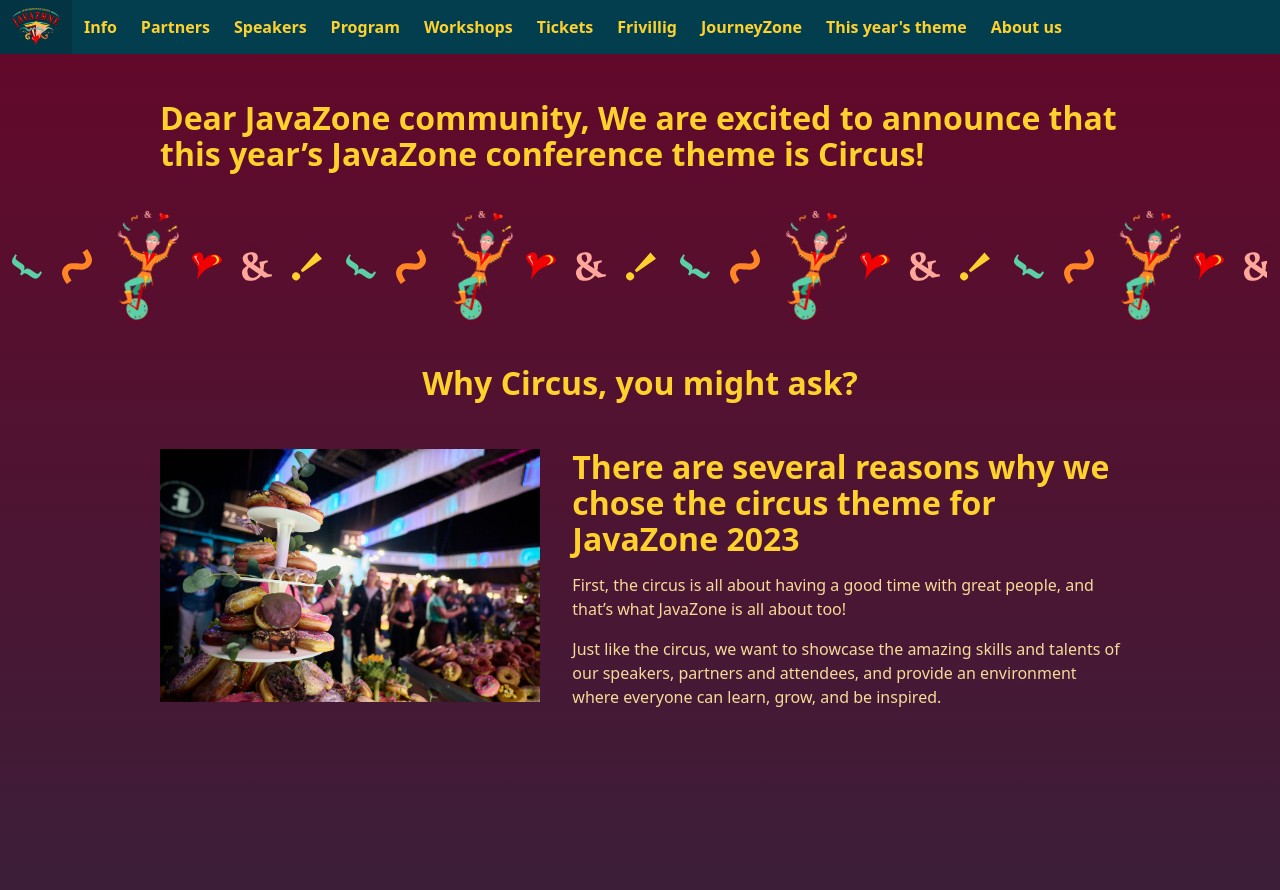
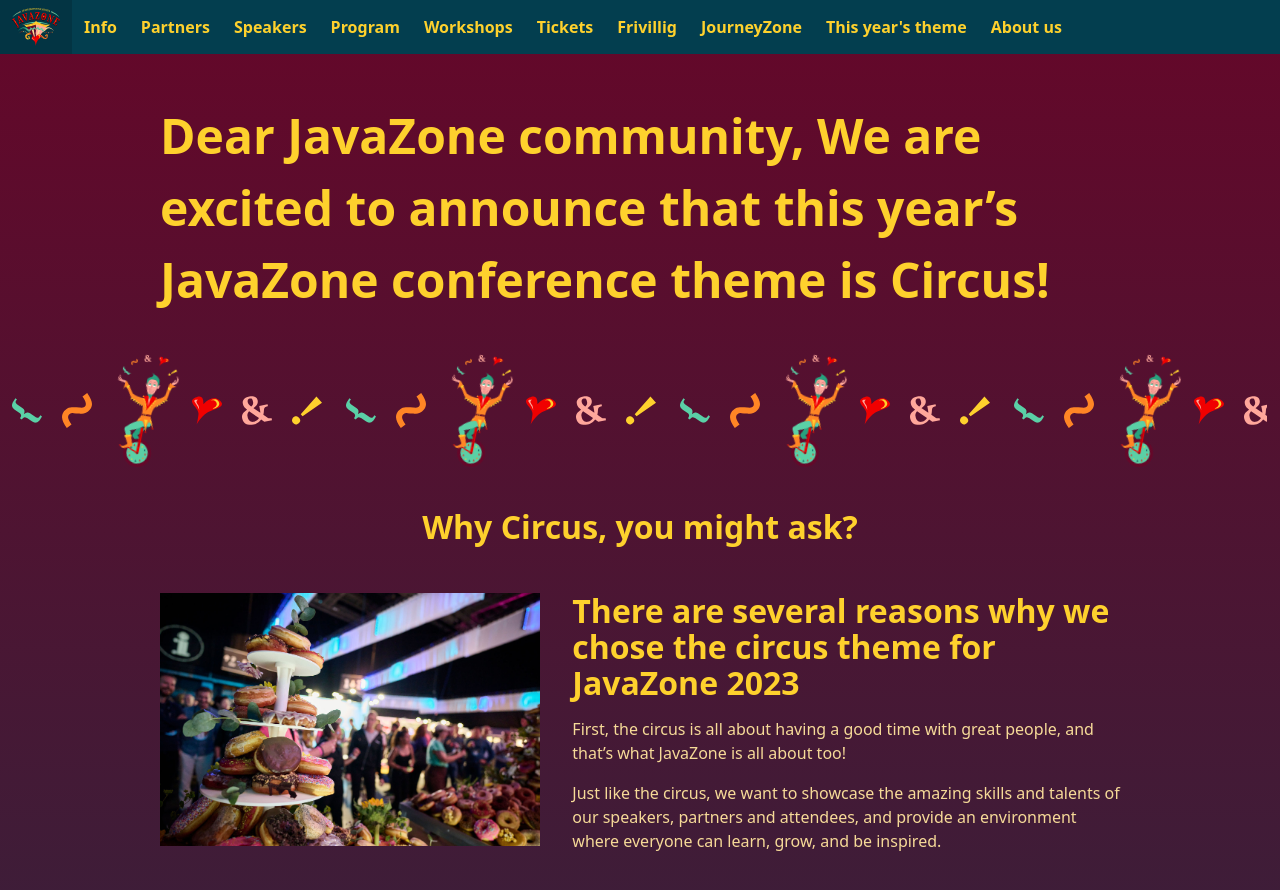
Before and after one commit to javaBin/2023.javazone.no, a Next.js app: page /theme in a window 1280 px wide. Shown: the top 890 px of the page. Built offline with nearby package versions, Linux system fonts and the light colour scheme.

Commit message:
Update page.tsx

```diff
--- a/app/(main)/theme/page.tsx
+++ b/app/(main)/theme/page.tsx
@@ -16,7 +16,7 @@ export default function Theme() {
 
   return (
     <div>
-      <Title>
+      <Title type="big-title">
         Dear JavaZone community, We are excited to announce that this year’s JavaZone conference
         theme is Circus!
       </Title>
```
